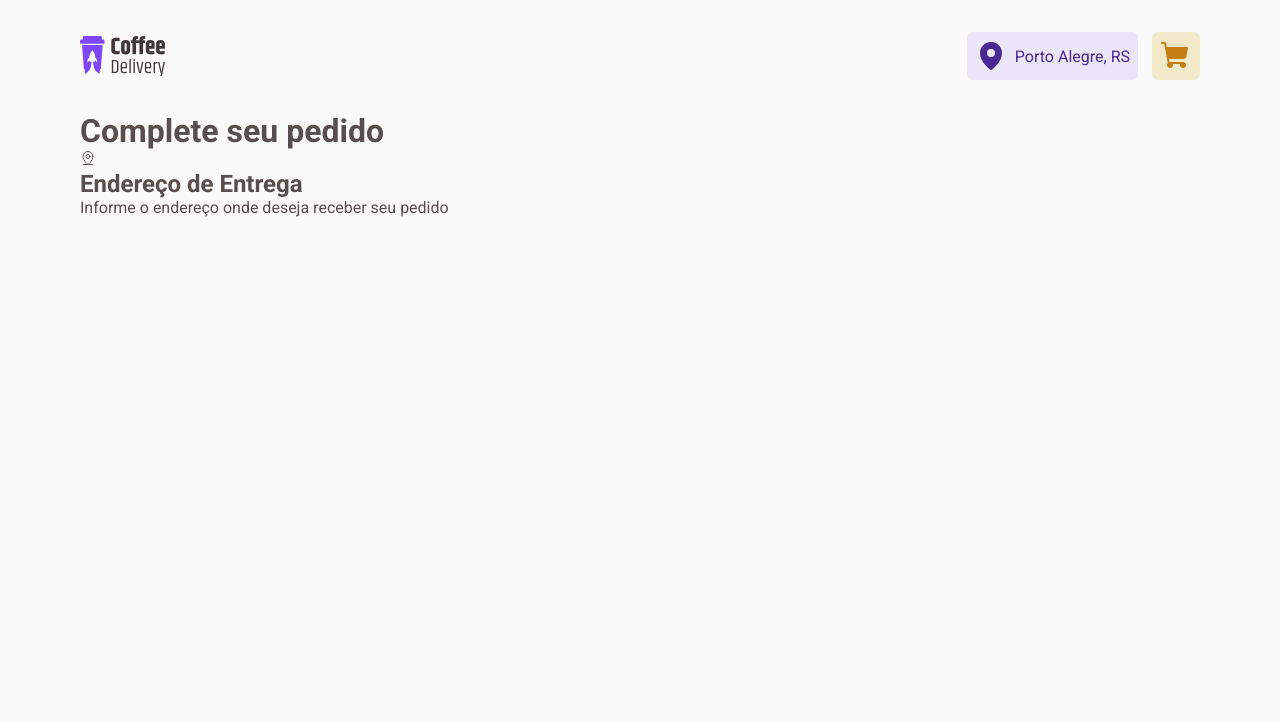
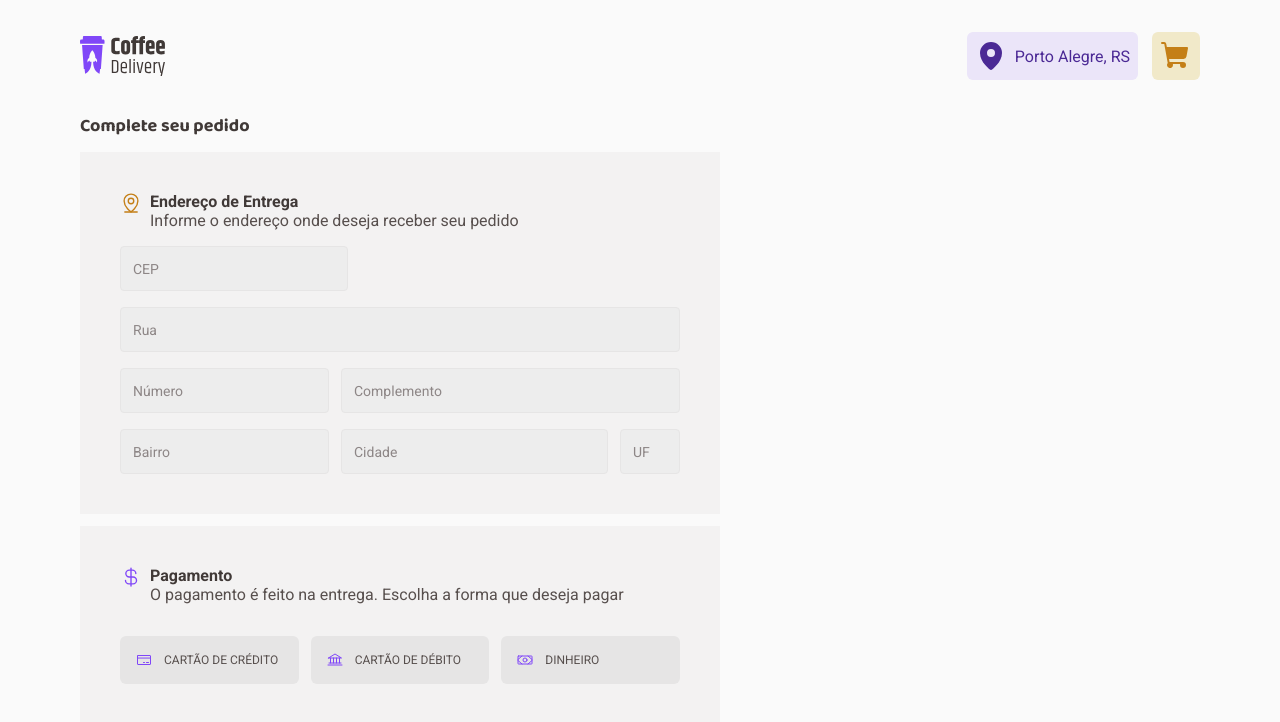
Before and after one commit to johnnycfg/coffee-delivery, a React (Vite) app: page /checkout in a window 1280 px wide. Shown: the top 722 px of the page. Built offline with nearby package versions, Linux system fonts and the light colour scheme.

Commit message:
complete order section created

```diff
--- a/src/pages/Checkout/index.tsx
+++ b/src/pages/Checkout/index.tsx
@@ -1,12 +1,26 @@
-import { MapPinLine } from 'phosphor-react'
+import {
+  Bank,
+  CreditCard,
+  CurrencyDollar,
+  MapPinLine,
+  Money,
+} from 'phosphor-react'
+import {
+  AddressSection,
+  CompleteOrderSection,
+  Input,
+  PaymentSection,
+  RadioGroupContainer,
+} from './styles'
 
 export function Checkout() {
   return (
     <main>
-      <div>
+      <form>
+        <CompleteOrderSection>
           <h1>Complete seu pedido</h1>
 
-        <div>
+          <AddressSection>
             <header>
               <MapPinLine />
               <div>
@@ -14,8 +28,64 @@ export function Checkout() {
                 <p>Informe o endereço onde deseja receber seu pedido</p>
               </div>
             </header>
+            <Input placeholder="CEP" style={{ width: '228px' }} />
+            <Input placeholder="Rua" fullWidth />
+
+            <div>
+              <Input placeholder="Número" />
+              <Input placeholder="Complemento" fullWidth />
             </div>
+            <div>
+              <Input placeholder="Bairro" />
+              <Input placeholder="Cidade" fullWidth />
+              <Input placeholder="UF" style={{ width: '60px' }} />
             </div>
+          </AddressSection>
+
+          <PaymentSection>
+            <header>
+              <CurrencyDollar />
+              <div>
+                <h2>Pagamento</h2>
+                <p>
+                  O pagamento é feito na entrega. Escolha a forma que deseja
+                  pagar
+                </p>
+              </div>
+            </header>
+
+            <RadioGroupContainer>
+              <input
+                type="radio"
+                name="payment"
+                value="creditCard"
+                id="creditCard"
+              />
+              <label htmlFor="creditCard">
+                <CreditCard />
+                CARTÃO DE CRÉDITO
+              </label>
+
+              <input
+                type="radio"
+                name="payment"
+                value="debitCard"
+                id="debitCard"
+              />
+              <label htmlFor="debitCard">
+                <Bank />
+                CARTÃO DE DÉBITO
+              </label>
+
+              <input type="radio" name="payment" value="money" id="money" />
+              <label htmlFor="money">
+                <Money />
+                DINHEIRO
+              </label>
+            </RadioGroupContainer>
+          </PaymentSection>
+        </CompleteOrderSection>
+      </form>
     </main>
   )
 }
--- a/src/pages/Checkout/styles.ts
+++ b/src/pages/Checkout/styles.ts
@@ -0,0 +1,145 @@
+import styled from 'styled-components'
+
+export const CompleteOrderSection = styled.div`
+  display: flex;
+  flex-direction: column;
+  gap: 0.75rem;
+  max-width: 640px;
+  width: 100%;
+
+  h1 {
+    font-size: 1.125rem;
+    font-family: 'Baloo 2', sans-serif;
+    color: ${(props) => props.theme['base-subtitle']};
+    font-weight: 700;
+  }
+`
+
+export const AddressSection = styled.div`
+  display: inline-flex;
+  flex-direction: column;
+  gap: 1rem;
+  width: 100%;
+  background: ${(props) => props.theme['base-card']};
+  padding: 2.5rem;
+
+  header {
+    display: flex;
+    gap: 0.5rem;
+
+    div {
+      display: block;
+    }
+
+    svg {
+      color: ${(props) => props.theme['yellow-dark']};
+      width: 1.375rem;
+      height: 1.375rem;
+    }
+
+    h2 {
+      font-size: 1rem;
+      color: ${(props) => props.theme['base-subtitle']};
+    }
+  }
+
+  div {
+    display: flex;
+    flex-wrap: wrap;
+    gap: 0.75rem;
+  }
+`
+
+interface InputProps {
+  fullWidth?: boolean
+}
+
+export const Input = styled.input<InputProps>`
+  flex-grow: ${(props) => (props.fullWidth ? '1' : '0')};
+  background: ${(props) => props.theme['base-input']};
+  padding: 0.75rem;
+  border: 1px solid ${(props) => props.theme['base-button']};
+  border-radius: 0.25rem;
+
+  color: ${(props) => props.theme['base-text']};
+
+  &::placeholder {
+    color: ${(props) => props.theme['base-label']};
+    font-size: 0.875rem;
+    line-height: 1.2;
+  }
+`
+
+export const PaymentSection = styled.div`
+  display: flex;
+  flex-direction: column;
+  gap: 2rem;
+  width: 100%;
+  background: ${(props) => props.theme['base-card']};
+  padding: 2.5rem;
+
+  header {
+    display: flex;
+    gap: 0.5rem;
+
+    div {
+      display: block;
+    }
+
+    svg {
+      color: ${(props) => props.theme.purple};
+      width: 1.375rem;
+      height: 1.375rem;
+    }
+
+    h2 {
+      font-size: 1rem;
+      color: ${(props) => props.theme['base-subtitle']};
+    }
+  }
+`
+
+export const RadioGroupContainer = styled.div`
+  display: flex;
+  align-items: center;
+  gap: 0.75rem;
+
+  input[type='radio'] {
+    display: none;
+  }
+
+  input[type='radio']:checked + label {
+    border: 1px solid ${(props) => props.theme.purple};
+    background: ${(props) => props.theme['purple-light']};
+  }
+
+  label {
+    display: flex;
+    flex: 1;
+    align-items: center;
+    gap: 0.75rem;
+
+    padding: 1rem;
+    background: ${(props) => props.theme['base-button']};
+    border-radius: 6px;
+    cursor: pointer;
+    color: ${(props) => props.theme['base-text']};
+
+    font-size: 0.75rem;
+
+    svg {
+      color: ${(props) => props.theme.purple};
+      width: 1rem;
+      height: 1rem;
+    }
+
+    &:hover {
+      background: ${(props) => props.theme['base-hover']};
+    }
+
+    &:focus {
+      outline: 0;
+      box-shadow: 0 0 0 2px ${(props) => props.theme['yellow-dark']};
+    }
+  }
+`
--- a/src/styles/global.ts
+++ b/src/styles/global.ts
@@ -9,7 +9,7 @@ export const GlobalStyle = createGlobalStyle`
 
   :focus {
     outline: 0;
-    box-shadow: 0 0 0 2px ${(props) => props.theme['purple-dark']};
+    box-shadow: 0 0 0 2px ${(props) => props.theme['yellow-dark']};
   }
 
   body {
```
Lines whose indentation alone changed are shown as unchanged.
